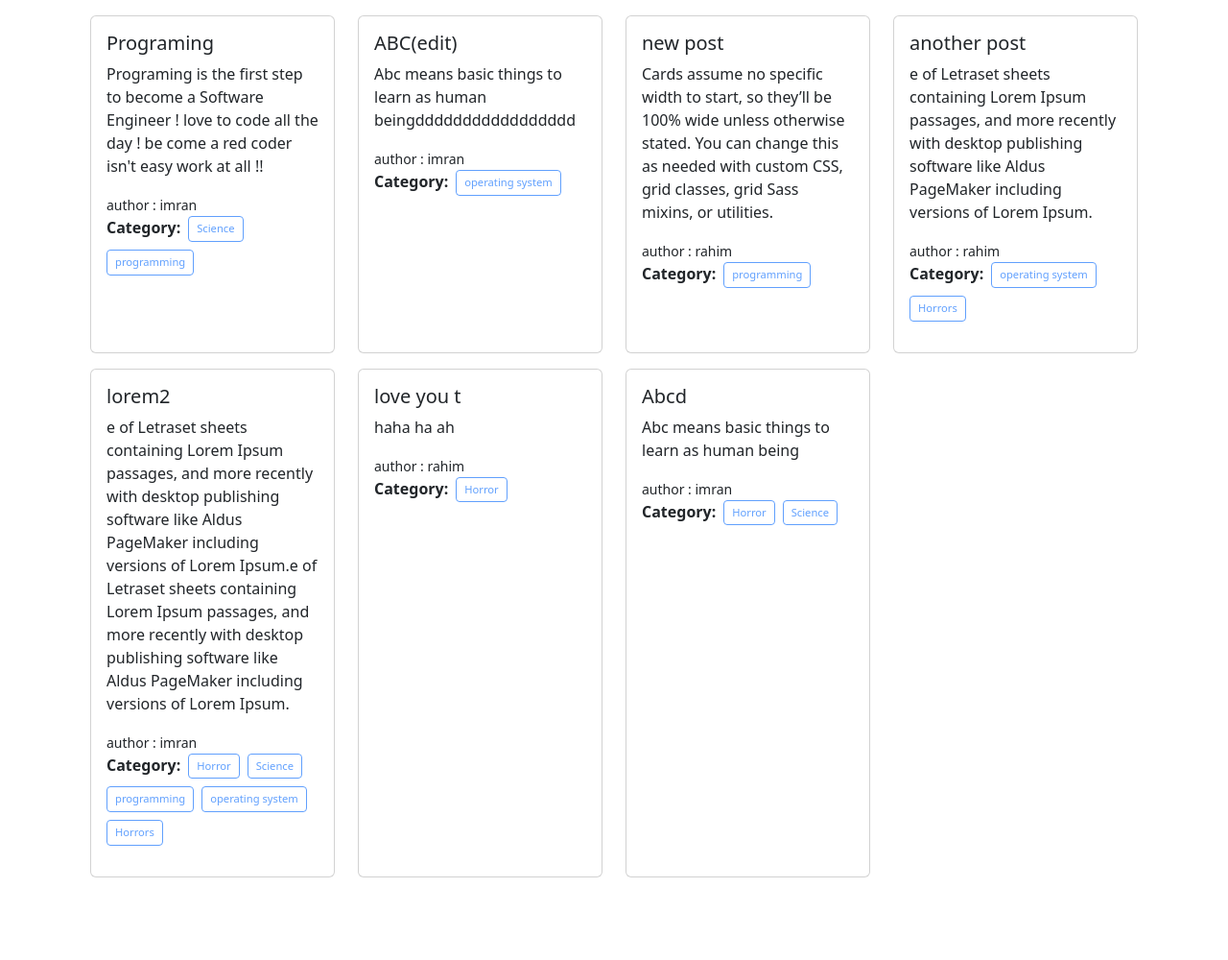
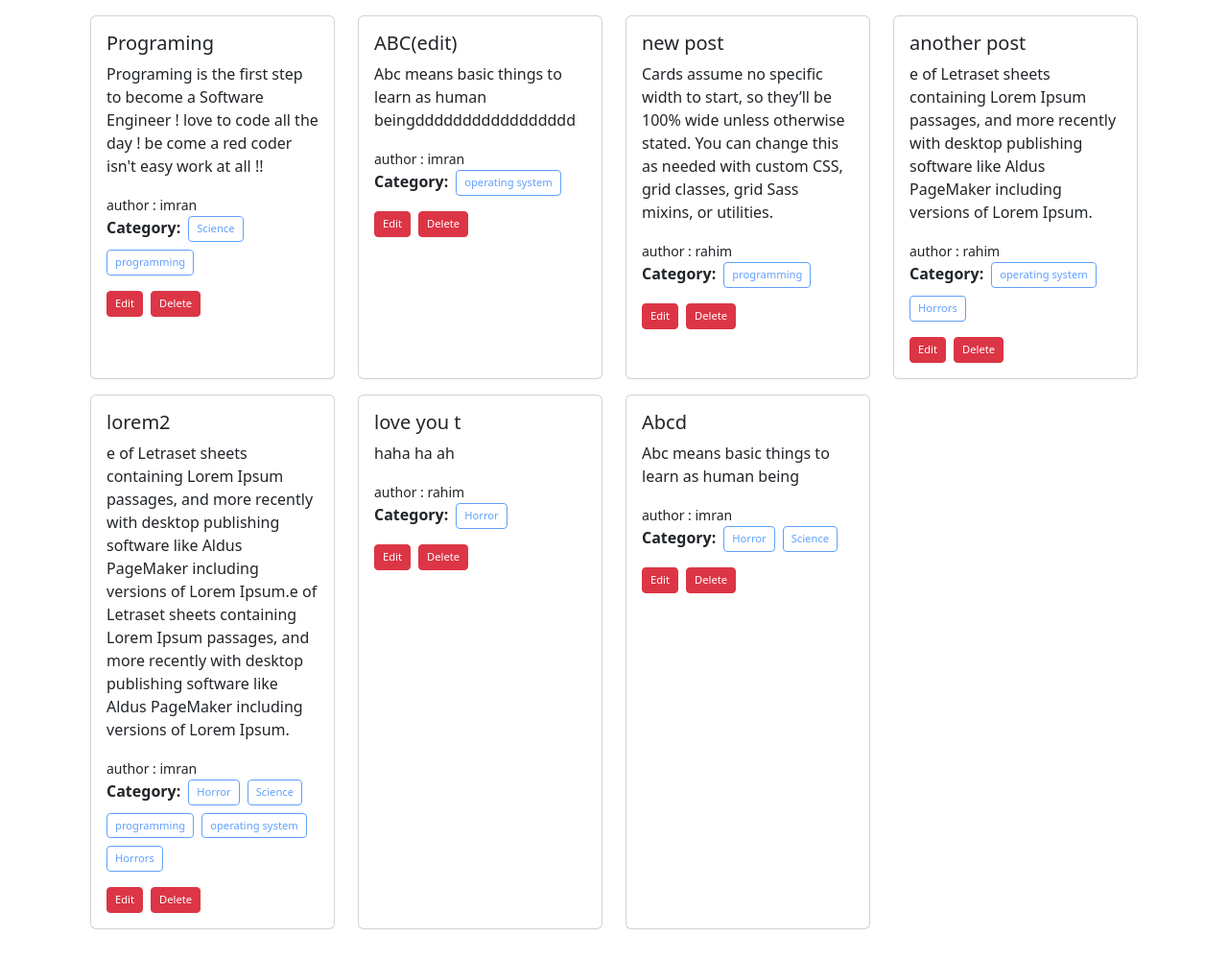
Before and after one commit to Imran-2022/Django_blog, a Django app: page / in a window 1280 px wide. Shown: the part 56-1056 px from the top of the page at 96% size. Before the commit the page ends 970 px from the top, so only its background shows below. Run offline with Django 5.2, Linux system fonts and the light colour scheme; data comes from the database, SQL or seed files in the repository; both versions use the stored data as it was after the commit.

Commit message:
edit complete

```diff
--- a/posts/urls.py
+++ b/posts/urls.py
@@ -1,5 +1,6 @@
 from django.urls import path
 from . import views
 urlpatterns = [
-    path('add/',views.add_post,name='add_post')
+    path('add/',views.add_post,name='add_post'),
+    path('edit/<int:id>',views.edit_post,name='edit_post')
 ]
--- a/templates/home.html
+++ b/templates/home.html
@@ -18,9 +18,14 @@
                                 <button class="btn btn-outline-primary btn-sm disabled" style="padding: 0.25rem 0.5rem; font-size: 0.7rem;">{{ category.name }}</button>
                             {% endfor %}
                         </ul>
+                        <div class="d-flex gap-2">
+                            <a href="{% url 'edit_post' post.id %}"><button class="btn btn-danger btn-sm " style="padding: 0.25rem 0.5rem; font-size: 0.7rem;">Edit</button></a>
+                            <a href="#"><button class="btn btn-danger btn-sm " style="padding: 0.25rem 0.5rem; font-size: 0.7rem;">Delete</button></a>
+                        </div>
                     </div>
                 </div>
             </div>
+
         {% endfor %}
     </div>
 </div>
```
Also changed, not shown: posts/views.py (+15 -0 lines), procedure.txt (+18 -0 lines), db.sqlite3.
